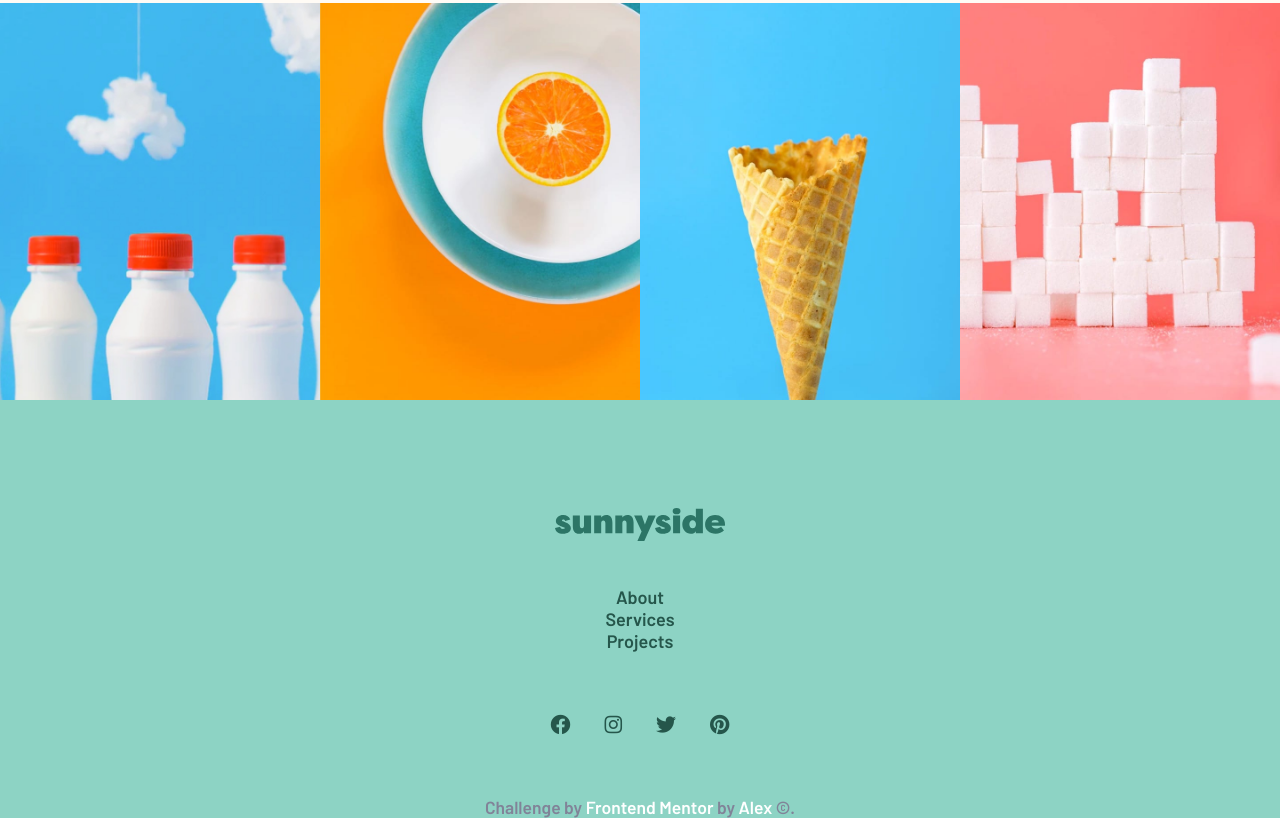
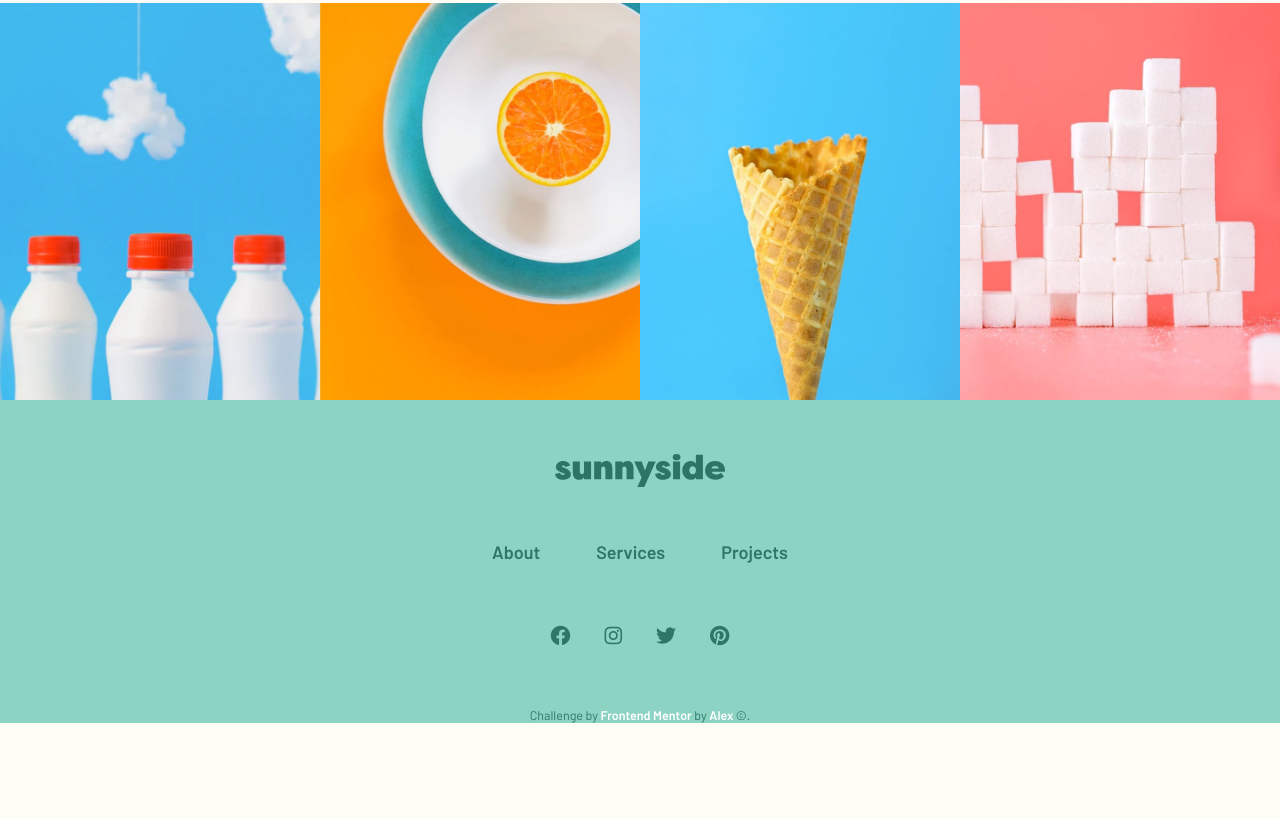
Before and after one commit to alex-cler/FrontEndMentor-SunnysideAgency, a website: page index.html in a window 1280 px wide. Shown: the part 3117-3935 px from the top of the page. After the commit the page ends 3840 px from the top, so only its background shows below. Drawn offline with nearby package versions, Linux system fonts and the light colour scheme.

Commit message:
Edit : Client and footer SASS Content

```diff
--- a/style/sass/base/_typography.scss
+++ b/style/sass/base/_typography.scss
@@ -1,4 +1,4 @@
-@import url('https://fonts.googleapis.com/css2?family=Barlow:wght@600&display=swap');
+@import url('https://fonts.googleapis.com/css2?family=Barlow:wght@400;600&display=swap');
 @import url('https://fonts.googleapis.com/css2?family=Fraunces:wght@700;900&display=swap');
 
 html {
--- a/style/sass/helpers/_mixins.scss
+++ b/style/sass/helpers/_mixins.scss
@@ -35,5 +35,5 @@
 }
 
 %linkreset {
-    text-decoration: none;
+  text-decoration: none;
 }
--- a/style/sass/layout/_client.scss
+++ b/style/sass/layout/_client.scss
@@ -1,6 +1,5 @@
 .feedback {
-  // padding: 13.3333333333% 10.6666666667%;
-  padding: 50px 40px;
+  padding: 13.3333333333% 10.6666666667%;
   @include breakpoint-pc {
     padding: 140px 80px;
   }
@@ -18,7 +17,7 @@
     .client-container {
       display: grid;
       grid-template-columns: repeat(3, 1fr);
-      column-gap: 30px;
+      place-items: center;
     }
   }
 
@@ -30,7 +29,7 @@
       padding-top: 70px;
     }
     &__image {
-          width: 70px;
+      width: 70px;
       border-radius: 100%;
     }
     &__feedback {
--- a/style/sass/layout/_footer.scss
+++ b/style/sass/layout/_footer.scss
@@ -5,18 +5,23 @@
 		margin-bottom: 20px;
 	}
 	img {
-		margin: 6em 1.5em 2.5em 1.5em;
+		margin:  3em 1.5em;
 		&:hover {
 			fill: $white;
 		}
 	}
 	&__list {
 		margin-bottom: 60px;
+		display: flex;
+		flex-direction: row;
+		justify-content: center;
+		width: 100vw;
+		@extend %margin-center
 	}
 	&__list--link {
 		display: inline;
 		font-size: $font-text;
-		color: $desaturate-cyan;
+		color: $dark-green;
 		text-decoration: none;
 		margin: 0 28px;
 		transition: 0.5s;
@@ -25,9 +30,12 @@
 		}
 	}
 	&__FEM {
-		font-size: 1.75rem;
+		font-size: 1.25rem;
+		font-weight: 400;
+		color: $dark-green;
 		a {
 			color: $white;
+			font-weight: $font-weight-text;
 		}
 	}
 }
@@ -36,7 +44,7 @@
 	margin-bottom: 60px;
 	&--link {
 		padding: 0.75em;
-		color: $desaturate-cyan;
+		color: $dark-green;
 		text-decoration: none;
 		transition: 0.5s;
 		font-size: $font-heading-client;
```
Also changed, not shown: style/sass/main.css, 1 other file.
